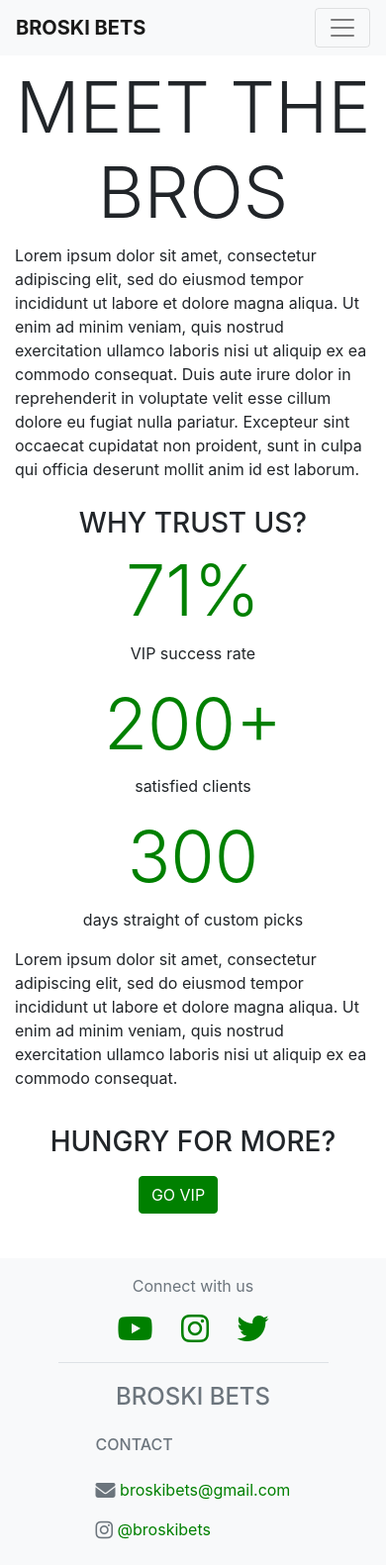
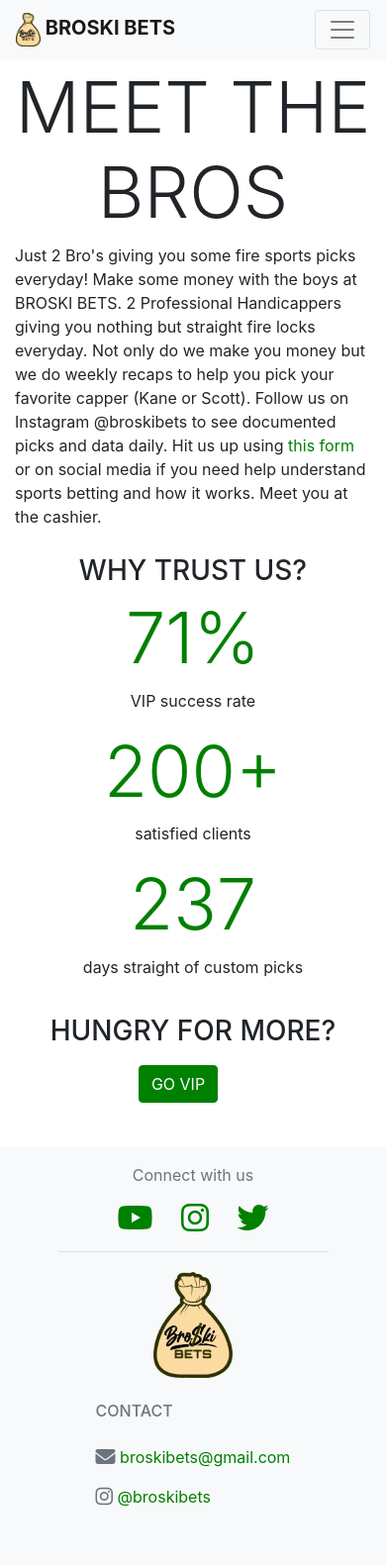
Before and after one commit to elainaryan/BroskiBets, a Django app: page /about in a window 390 px wide. Shown: the whole page at 99% size. After the commit the page ends 1522 px from the top, so only its background shows below. Run offline with Django 3.2, Linux system fonts and the light colour scheme; some libraries are stand-ins or nearby versions.

Commit message:
Live website (first version) * Favicon logo * Logo is now in navbar and footer * Pictures of Scott and Kane added on home page * On about page, days since Broski Bets started updates daily * On contact us page, Instagram and email logos appear on same line on mobile

```diff
--- a/broskiBets/templates/base.html
+++ b/broskiBets/templates/base.html
@@ -12,6 +12,7 @@
         <link rel="stylesheet" href="https://maxcdn.bootstrapcdn.com/bootstrap/4.0.0/css/bootstrap.min.css" integrity="sha384-Gn5384xqQ1aoWXA+058RXPxPg6fy4IWvTNh0E263XmFcJlSAwiGgFAW/dAiS6JXm" crossorigin="anonymous">
         <link rel="stylesheet" type="text/css" href='../static/css/global.css'>
         <link rel="stylesheet" type="text/css" href='../static/css/footer.css'>
+        <link rel="shortcut icon" type="image/png" href="{% static 'images/favicon.ico' %}"/>
 
         {% block extra_css %}
             {# Override this in templates to add extra stylesheets #}
--- a/broskiBets/templates/footer.html
+++ b/broskiBets/templates/footer.html
@@ -16,7 +16,7 @@
     <section id="other-info" class="mx-auto py-2 d-flex">
             <div class="footer-col">
                 <h4 class="text-uppercase fw-bold mb-4">
-                    <a href="{% url 'home' %}" class="no-green">Broski Bets</a>
+                    <a href="{% url 'home' %}" class="no-green"><img src="../static/images/icon.png" width="80px"/></a>
                 </h4>
             </div>
             <div class="ml-auto footer-col">
--- a/broskiBets/templates/navbar.html
+++ b/broskiBets/templates/navbar.html
@@ -1,5 +1,5 @@
 <nav class="navbar navbar-expand-lg navbar-light bg-light fixed-top">
-    <a class="navbar-brand text-uppercase logos font-weight-bold" href="{% url 'home' %}">Broski Bets</a>
+    <a class="navbar-brand text-uppercase logos font-weight-bold" href="{% url 'home' %}"><img src="../static/images/icon.png" width="25px"/> Broski Bets</a>
     <button class="navbar-toggler" type="button" data-toggle="collapse" data-target="#navbarNav" aria-controls="navbarNav" aria-expanded="false" aria-label="Toggle navigation">
         <span class="navbar-toggler-icon"></span>
     </button>
--- a/pages/models.py
+++ b/pages/models.py
@@ -1,5 +1 @@
 from django.db import models
-
-# class HomePage(Page):
-#     template = "templates/home.html"
-#     max_count = 1 # no child pages
--- a/pages/templates/about.html
+++ b/pages/templates/about.html
@@ -1,5 +1,5 @@
 {% extends "base.html" %}
-{% load static %}
+{% load static pages_tags %}
 
 {% block extra_css %}
     <link rel="stylesheet" type="text/css" href="{% static 'css/about.css' %}">
@@ -11,14 +11,13 @@
         <div class="row" id="title-row">
             <h1 class="col text-center display-3 text-uppercase ">MEET THE BROS</h1>
         </div>
-        <p>Lorem ipsum dolor sit amet, consectetur adipiscing elit,
-            sed do eiusmod tempor incididunt ut labore et dolore magna
-            aliqua. Ut enim ad minim veniam, quis nostrud exercitation
-            ullamco laboris nisi ut aliquip ex ea commodo consequat. Duis
-            aute irure dolor in reprehenderit in voluptate velit esse
-            cillum dolore eu fugiat nulla pariatur. Excepteur sint occaecat
-            cupidatat non proident, sunt in culpa qui officia deserunt
-            mollit anim id est laborum.
+        <p>
+            Just 2 Bro's giving you some fire sports picks everyday! Make some money with the boys at BROSKI BETS.
+            2 Professional Handicappers giving you nothing but straight fire locks everyday.
+            Not only do we make you money but we do weekly recaps to help you pick your favorite capper (Kane or Scott).
+            Follow us on Instagram @broskibets to see documented picks and data daily. Hit us up using <a href="{% url 'go-vip' %}">this form </a>
+            or on social media if you need help understand sports betting and how it works.
+            Meet you at the cashier.
         </p>
 
         <div class="about-row">
@@ -35,15 +34,10 @@
                 </div>
 
                 <div class="col-xs-12 col-md-4">
-                    <h1 class="stats display-3 text-center counter" data-count="300">0</h1>
+                    <h1 class="stats display-3 text-center counter" data-count="{% days_since_day_1 %}">0</h1>
                     <p class="text-center">days straight of custom picks</p>
                 </div>
             </div>
-            <p>Lorem ipsum dolor sit amet, consectetur adipiscing elit,
-                sed do eiusmod tempor incididunt ut labore et dolore magna
-                aliqua. Ut enim ad minim veniam, quis nostrud exercitation
-                ullamco laboris nisi ut aliquip ex ea commodo consequat.
-            </p>
         </div>
 
         <div class="about-row">
--- a/pages/templates/go-vip.html
+++ b/pages/templates/go-vip.html
@@ -15,8 +15,8 @@
 
         <div class="row text-center justify-content-center pt-1">
             <div class="col-md-6">
-                <div class="row">
-                    <div id="insta-logo" class="col-xs-12 col-md-6">
+                <div class="row logos-row">
+                    <div id="insta-logo" class="col-xs-6 logo-div">
                         <h3 class="logos">
                             <a href="https://www.instagram.com/direct/t/340282366841710300949128174349936492858" target="_blank">
                                 <i class="fab fa-instagram fa-lg"></i>
@@ -25,7 +25,7 @@
                             </a>
                         </h3>
                     </div>
-                    <div class="col-xs-12 col-md-6">
+                    <div class="col-xs-6 logo-div">
                         <h3 class="logos">
                             <a href="mailto:broskibets@gmail.com" target="_blank">
                                 <i class="fas fa-envelope fa-lg"></i>
--- a/pages/templatetags/home_tags.py
+++ b/pages/templatetags/pages_tags.py
@@ -1,4 +1,5 @@
 import datetime
+from datetime import date
 from django import template
 from picks.models import DailyPicks
 
@@ -8,6 +9,11 @@ register = template.Library()
 @register.simple_tag
 def get_todays_picks():
     return DailyPicks.objects.order_by("-pub_date").first()
+
+@register.simple_tag
+def get_todays_pick_date():
+    date_obj = DailyPicks.objects.order_by("-pub_date").first().pub_date
+    return str(date_obj.month) + "/" + str(date_obj.day) + "/" + str(date_obj.year)
 
 @register.simple_tag
 def get_scotts_picks(daily_pick_object):
@@ -27,6 +33,12 @@ def get_kanes_picks(daily_pick_object):
 def determine_larger_table(daily_pick_object):
     if daily_pick_object == None:
         return True
-    if daily_pick_object.kanepick_set.count() > daily_pick_object.scottpick_set.count():
+    if daily_pick_object.scottpick_set.count() > daily_pick_object.kanepick_set.count():
         return False
     return True
+
+@register.simple_tag()
+def days_since_day_1():
+    start_date = date(2021, 3, 6)
+    todays_date = date.today()
+    return (todays_date - start_date).days
```
Also changed, not shown: pages/static/css/go-vip.css (+7 -4 lines), pages/static/css/home.css (+6 -6 lines), pages/templates/home.html (+22 -22 lines), broskiBets/static/images/favicon.ico (added), broskiBets/static/images/icon.png (added), pages/static/images/kane.png (added), pages/static/images/scott.png (added), pages/static/images/test-person.png (deleted).
